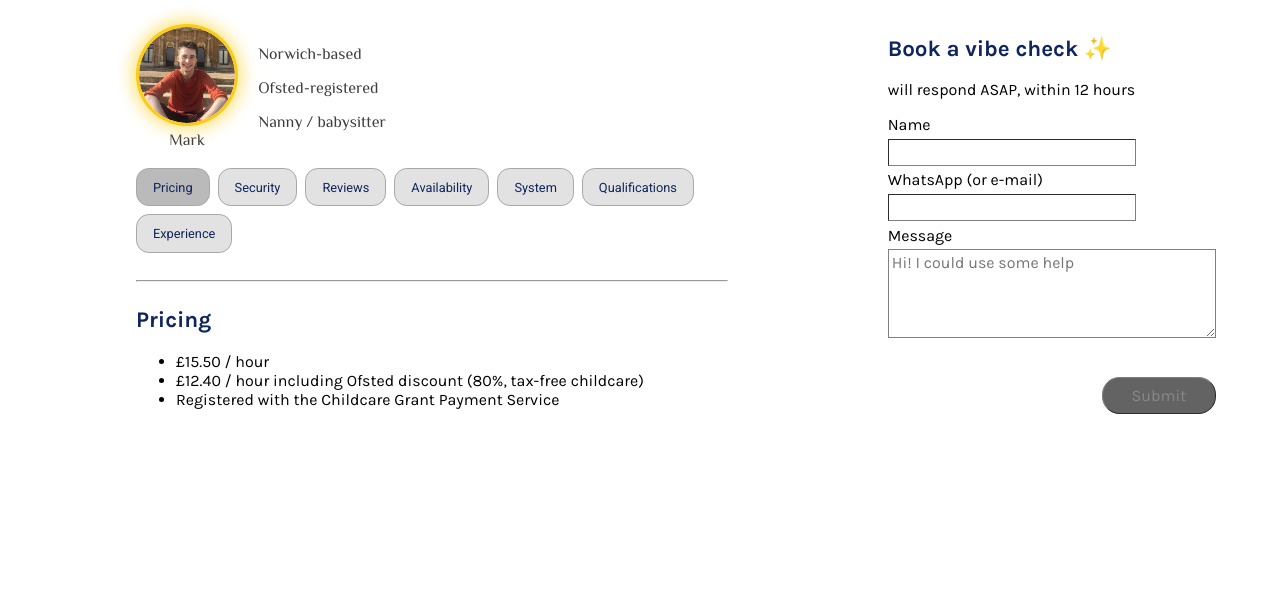
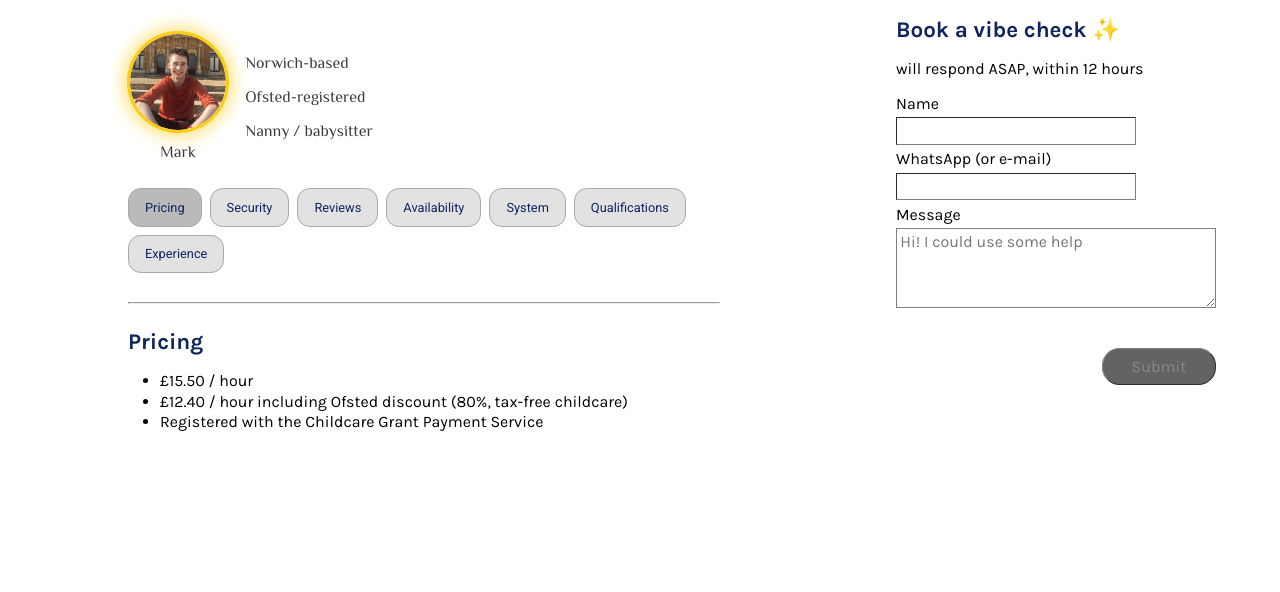
Before and after one commit to Krammy/childcare-replacement-website, a Flask app: page / in a window 1280 px wide. Shown: the top 592 px of the page. Run offline with Flask 3, Linux system fonts and the light colour scheme.

Commit message:
improved gaps between elements

```diff
--- a/static/style.css
+++ b/static/style.css
@@ -1,9 +1,23 @@
+* {
+    margin: 0;
+    padding: 0;
+    box-sizing: border-box;
+}
+
 html {
     scroll-behavior: smooth;
 }
 
 html, body {
     font-size: 4vw;
+}
+
+.review {
+    margin-bottom: 1rem;
+}
+
+.review:last-child {
+    margin-bottom: 0;
 }
 
 #contact-error {
@@ -61,7 +75,11 @@ button {
 }
 
 .image-caption {
-    padding-top: 0.5rem;
+    padding-top: 0.8rem;
+}
+
+.profile-section {
+    margin-bottom: 1.6rem;
 }
 
 .profile-container {
@@ -69,7 +87,6 @@ button {
     flex-direction: column;
     align-items: center;
     width: fit-content;
-    margin: 0 auto;
 }
 
 @keyframes pulse-glow {
@@ -84,8 +101,22 @@ html, body, * {
     font-size: 1rem;
 }
 
+p, ul {
+    padding-bottom: 1rem;
+}
+
+p:last-child, ul:last-child {
+    padding-bottom: 0;
+}
+
 h2, h3 {
     color: rgb(14, 37, 94);
+    margin-bottom: 1rem;
+}
+
+li {
+    margin-left: 2rem;
+    margin-bottom: 0.1rem;
 }
 
 h2 {
@@ -166,6 +197,7 @@ input, textarea {
 .wrapper-contents {
     width: 37rem;
     margin: 1rem;
+    margin-top: 2rem;
     margin-bottom: 10rem;
 }
 
@@ -226,7 +258,7 @@ nav {
     display: flex;
     flex-wrap: wrap;
     gap: 0.5rem;
-    padding-bottom: 0.2rem;
+    padding-bottom: 0.3rem;
 }
 
 .nav-btn {
--- a/templates/header.html
+++ b/templates/header.html
@@ -1,4 +1,4 @@
-<table>
+<table class="profile-section">
     <tr>
         <td>
           <div class="profile-container">
--- a/templates/reviews.html
+++ b/templates/reviews.html
@@ -3,7 +3,7 @@
 {% block contents %}
 <h2>Reviews</h2>
 <div>
-    <div>
+    <div class="review">
         <h3>Highly recommended babysitter</h3>
         <p>
             Mark is a very good babysitter. He understands the children very well
@@ -15,7 +15,7 @@
         <p>⭐️⭐️⭐️⭐️⭐️</p>
         <small>Maria — 04/06/25</small>
     </div>
-    <div>
+    <div class="review">
         <h3>Childminding</h3>
         <p>Mark came over to help me look after my son.</p>
         <p>
@@ -39,7 +39,7 @@
         <p>⭐️⭐️⭐️⭐️⭐️</p>
         <small>Seniz — 10/12/25</small>
     </div>
-    <div>
+    <div class="review">
         <h3>Great with my boys 💙</h3>
         <p>
             We've had Mark twice now. He is always on time, keen to make the
@@ -49,7 +49,7 @@
         <p>⭐️⭐️⭐️⭐️⭐️</p>
         <small>Chelsea — 24/02/26</small>
     </div>
-    <div>
+    <div class="review">
         <h3>A great babysitter</h3>
         <p>
             Mark is always punctual and professional. He is attentive and open to
```
Lines whose indentation alone changed are shown as unchanged.
